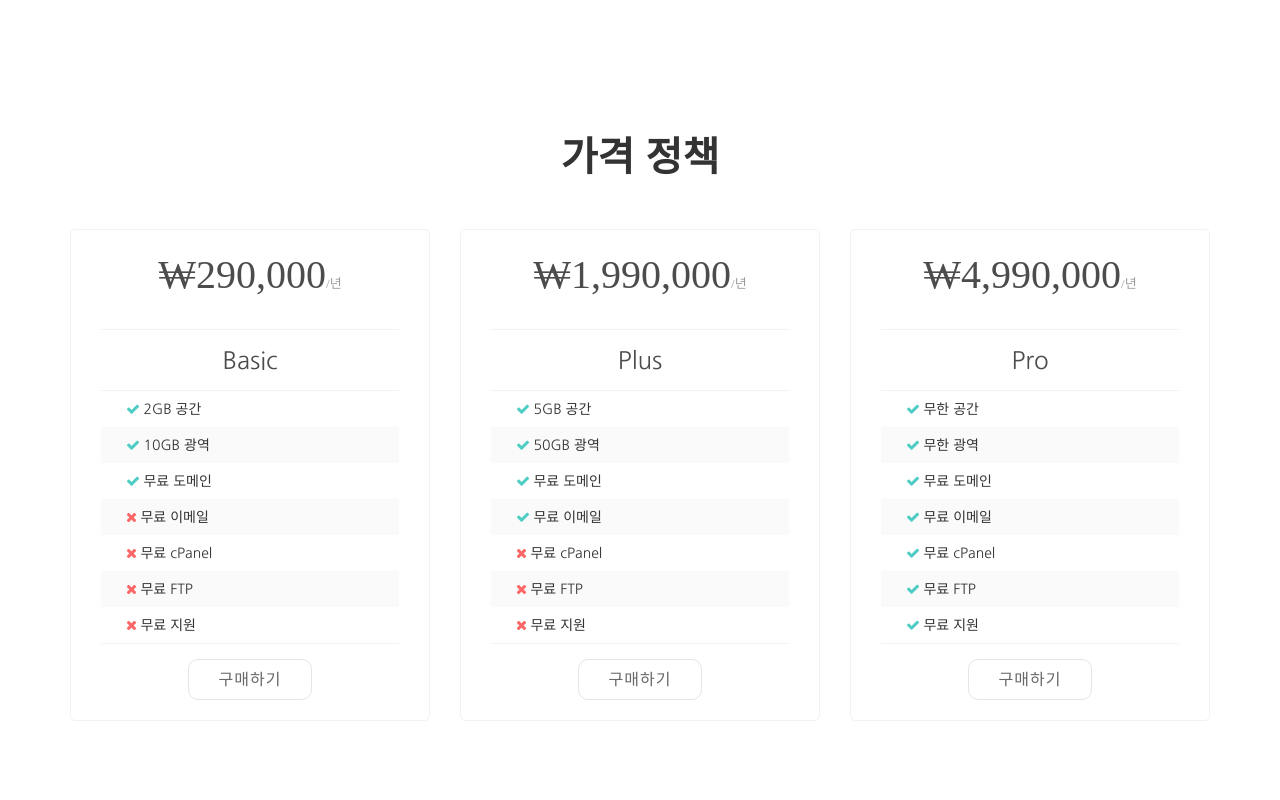
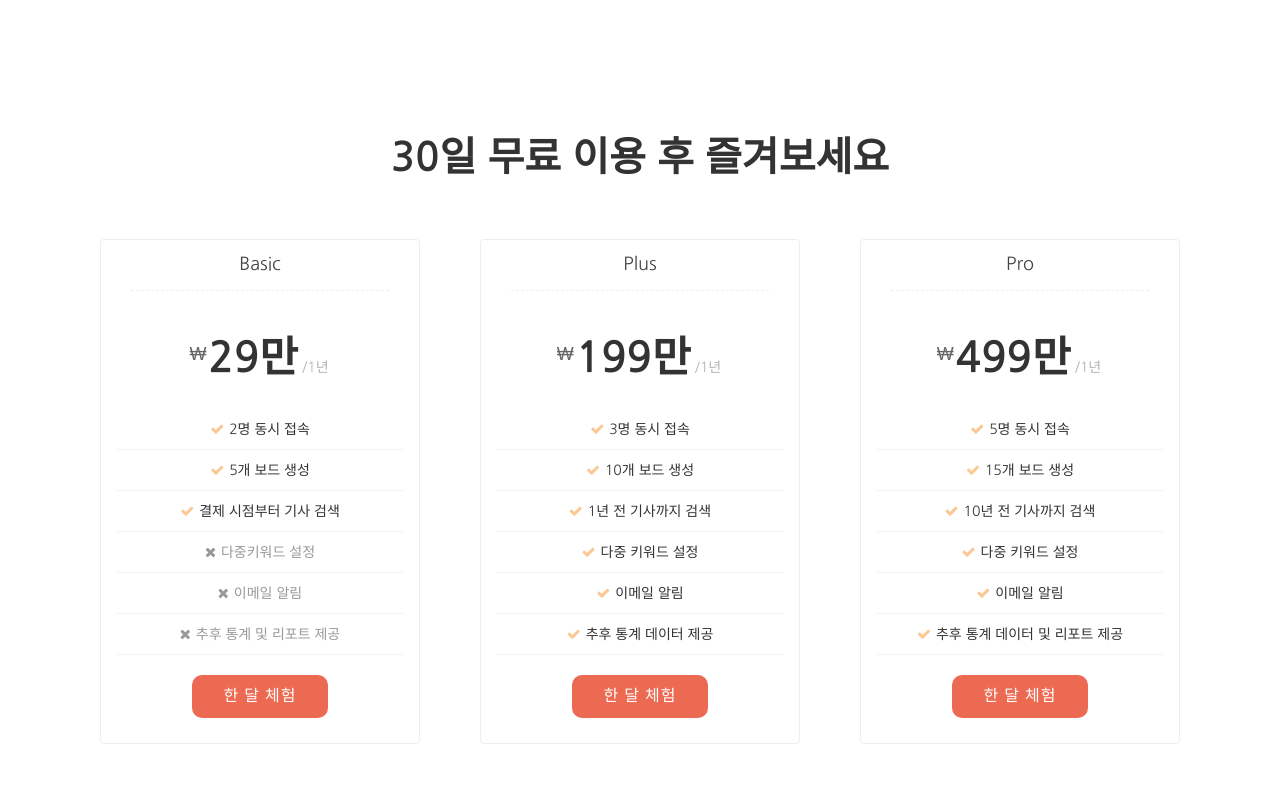
Before and after one commit to BABAHIRONOBU/FindIssue_landingPage, a website: page index.html in a window 1280 px wide. Shown: the part 2260-3060 px from the top of the page. Drawn offline with nearby package versions, Linux system fonts and the light colour scheme; a web font is replaced by a local one.

Commit message:
fix pricing-page

```diff
--- a/css/agency.css
+++ b/css/agency.css
@@ -47,7 +47,7 @@ h3,
 h4,
 h5,
 h6 {
-  font-family: "Montserrat", "Helvetica Neue", Helvetica, Arial, sans-serif;
+  font-family: "Nanum Gothic", serif;
   font-weight: 700;
 }
 .img-centered {
@@ -1045,3 +1045,194 @@ body {
   line-height: 40px;
   margin-bottom: 80px;
 }
+/* ======= Pricing ======= */
+.pricing {
+  padding: 80px 0;
+  padding-top: 130px;
+  position: relative;
+  z-index: 10;
+  font-family: "Nanum Gothic", serif;
+}
+.pricing .title {
+  font-size: 40px;
+  font-weight: 700;
+  margin-top: 0;
+  margin-bottom: 60px;
+}
+.pricing .intro {
+  margin-bottom: 30px;
+}
+.pricing .item {
+  padding: 0 30px;
+  -webkit-border-radius: 4px;
+  -moz-border-radius: 4px;
+  -ms-border-radius: 4px;
+  -o-border-radius: 4px;
+  border-radius: 4px;
+  margin-bottom: 30px;
+}
+.pricing .item.best-buy {
+  top: -15px;
+  z-index: 11;
+  position: relative;
+}
+.pricing .item.best-buy .item-inner {
+  -webkit-box-shadow: 0px 0px 10px 0px rgba(0, 0, 0, 0.2);
+  -moz-box-shadow: 0px 0px 10px 0px rgba(0, 0, 0, 0.2);
+  box-shadow: 0px 0px 10px 0px rgba(0, 0, 0, 0.2);
+}
+.pricing .item.best-buy .item-inner:hover {
+  -webkit-box-shadow: 0px 0px 20px 0px rgba(0, 0, 0, 0.25);
+  -moz-box-shadow: 0px 0px 20px 0px rgba(0, 0, 0, 0.25);
+  box-shadow: 0px 0px 20px 0px rgba(0, 0, 0, 0.25);
+}
+.pricing .item.best-buy .heading {
+  padding-top: 45px;
+}
+.pricing .item.best-buy .content {
+  padding-bottom: 45px;
+}
+.pricing .item .item-inner {
+  background: #fff;
+  -webkit-border-radius: 4px;
+  -moz-border-radius: 4px;
+  -ms-border-radius: 4px;
+  -o-border-radius: 4px;
+  border-radius: 4px;
+  -moz-background-clip: padding;
+  -webkit-background-clip: padding-box;
+  background-clip: padding-box;
+  position: relative;
+  border: 1px solid #eee;
+}
+.pricing .item .item-inner:hover {
+  -webkit-box-shadow: 0px 0px 10px 0px rgba(0, 0, 0, 0.2);
+  -moz-box-shadow: 0px 0px 10px 0px rgba(0, 0, 0, 0.2);
+  box-shadow: 0px 0px 10px 0px rgba(0, 0, 0, 0.2);
+}
+.pricing .item .heading {
+  margin-top: 0;
+  padding: 15px 30px 15px;
+  -webkit-border-top-right-radius: 4px;
+  -webkit-border-bottom-right-radius: 0;
+  -webkit-border-bottom-left-radius: 0;
+  -webkit-border-top-left-radius: 4px;
+  -moz-border-radius-topright: 4px;
+  -moz-border-radius-bottomright: 0;
+  -moz-border-radius-bottomleft: 0;
+  -moz-border-radius-topleft: 4px;
+  border-top-right-radius: 4px;
+  border-bottom-right-radius: 0;
+  border-bottom-left-radius: 0;
+  border-top-left-radius: 4px;
+  -moz-background-clip: padding;
+  -webkit-background-clip: padding-box;
+  background-clip: padding-box;
+}
+.pricing .item .heading .title {
+  margin-bottom: 30px;
+  padding-bottom: 15px;
+  font-weight: 400;
+  font-size: 18px;
+  border-bottom: 1px dashed #eee;
+  color: #444;
+}
+.pricing .item .content {
+  padding: 20px 15px;
+  padding-top: 0;
+  font-size: 14px;
+}
+.pricing .item .price-figure {
+  -webkit-border-radius: 50%;
+  -moz-border-radius: 50%;
+  -ms-border-radius: 50%;
+  -o-border-radius: 50%;
+  border-radius: 50%;
+  -moz-background-clip: padding;
+  -webkit-background-clip: padding-box;
+  background-clip: padding-box;
+  margin: 0 auto;
+}
+.pricing .item .price-figure .number {
+  font-size: 42px;
+  font-weight: bold;
+}
+.pricing .item .price-figure .unit {
+  font-weight: 400;
+  color: #b3b3b3;
+}
+.pricing .item .price-figure .currency {
+  top: -12px;
+  right: 2px;
+  position: relative;
+  font-family: arial, sans-serif;
+  color: #666;
+  font-size: 18px;
+}
+.pricing .item .ribbon {
+  position: absolute;
+  top: -6px;
+  right: -6px;
+  width: 110px;
+  height: 110px;
+  overflow: hidden;
+}
+.pricing .item .ribbon .text {
+  position: relative;
+  left: -8px;
+  top: 18px;
+  width: 158px;
+  padding: 10px 10px;
+  font-size: 15px;
+  font-weight: bold;
+  text-align: center;
+  text-transform: uppercase;
+  color: #fff;
+  background-color: #5d80a1;
+  -webkit-transform: rotate(45deg) translate3d(0, 0, 0);
+  -moz-transform: rotate(45deg) translate3d(0, 0, 0);
+  -ms-transform: rotate(45deg) translate3d(0, 0, 0);
+  -o-transform: rotate(45deg) translate3d(0, 0, 0);
+}
+.pricing .item .ribbon .text:before,
+.pricing .item .ribbon .text:after {
+  content: '';
+  position: absolute;
+  bottom: -5px;
+  border-top: 5px solid #2e4050;
+  border-left: 5px solid transparent;
+  border-right: 5px solid transparent;
+}
+.pricing .item .ribbon .text:before {
+  left: 0;
+}
+.pricing .item .ribbon .text:after {
+  right: 0;
+}
+.pricing .item .feature-list {
+  margin-bottom: 20px;
+}
+.pricing .item .feature-list li {
+  border-bottom: 1px solid #f3f3f3;
+  padding: 10px;
+}
+.pricing .item .feature-list li .fa {
+  margin-right: 5px;
+  color: #fbc893;
+}
+.pricing .item .feature-list li.disabled {
+  color: #999;
+}
+.pricing .item .feature-list li.disabled .fa {
+  color: #999;
+}
+a.btn-cta,
+.btn-cta {
+  padding: 8px 30px;
+}
+a.btn-cta-primary,
+.btn-cta-primary {
+  background: #ec6952;
+  border: 2px solid #ec6952;
+  color: #fff;
+}
--- a/index.html
+++ b/index.html
@@ -134,83 +134,77 @@
         </div>
     </section>
 
-    <section class="section" id="pricing">
-    			<div class="container">
-            <div class="row">
-                <div class="col-lg-12 text-center">
-                    <h2 class="section-heading">가격 정책</h2>
-                </div>
-            </div>
-    				<div class="row">
-    					<div class="col-md-4 pricing-padding">
-    						<div class="pricing-table">
-    							<div class="pricing-header">
-    								<div class="pt-price">&#8361;290,000<small>/년</small></div>
-    								<div class="pt-name">Basic</div>
-    							</div>
-    							<div class="pricing-body">
-    								<ul>
-    									<li><i class="fa fa-check"></i> <span class="kor-font">2GB 공간</span></li>
-    									<li><i class="fa fa-check"></i> <span class="kor-font">10GB 광역</span></li>
-    									<li><i class="fa fa-check"></i> <span class="kor-font">무료 도메인</span></li>
-    									<li><i class="fa fa-times"></i> <span class="kor-font">무료 이메일</span></li>
-    									<li><i class="fa fa-times"></i> <span class="kor-font">무료 cPanel</span></li>
-    									<li><i class="fa fa-times"></i> <span class="kor-font">무료 FTP</span></li>
-    									<li><i class="fa fa-times"></i> <span class="kor-font">무료 지원</span></li>
-    								</ul>
-    							</div>
-    							<div class="pricing-footer">
-    								<a href="#" class="btn btn-default kor-font">구매하기</a>
-    							</div>
-    						</div>
-    					</div>
-    					<div class="col-md-4 pricing-padding">
-    						<div class="pricing-table">
-    							<div class="pricing-header">
-    								<div class="pt-price">&#8361;1,990,000<small>/년</small></div>
-    								<div class="pt-name">Plus</div>
-    							</div>
-    							<div class="pricing-body">
-    								<ul>
-    									<li><i class="fa fa-check"></i> <span class="kor-font">5GB 공간</span></li>
-    									<li><i class="fa fa-check"></i> <span class="kor-font">50GB 광역</span></li>
-    									<li><i class="fa fa-check"></i> <span class="kor-font">무료 도메인</span></li>
-    									<li><i class="fa fa-check"></i> <span class="kor-font">무료 이메일</span></li>
-                      <li><i class="fa fa-times"></i> <span class="kor-font">무료 cPanel</span></li>
-    									<li><i class="fa fa-times"></i> <span class="kor-font">무료 FTP</span></li>
-    									<li><i class="fa fa-times"></i> <span class="kor-font">무료 지원</span></li>
-    								</ul>
-    							</div>
-    							<div class="pricing-footer">
-    								<a href="#" class="btn btn-default kor-font">구매하기</a>
-    							</div>
-    						</div>
-    					</div>
-    					<div class="col-md-4 pricing-padding">
-    						<div class="pricing-table">
-    							<div class="pricing-header">
-    								<div class="pt-price">&#8361;4,990,000<small>/년</small></div>
-    								<div class="pt-name">Pro</div>
-    							</div>
-    							<div class="pricing-body">
-    								<ul>
-    									<li><i class="fa fa-check"></i> <span class="kor-font">무한 공간</span></li>
-    									<li><i class="fa fa-check"></i> <span class="kor-font">무한 광역</span></li>
-    									<li><i class="fa fa-check"></i> <span class="kor-font">무료 도메인</span></li>
-    									<li><i class="fa fa-check"></i> <span class="kor-font">무료 이메일</span></li>
-    									<li><i class="fa fa-check"></i> <span class="kor-font">무료 cPanel</span></li>
-    									<li><i class="fa fa-check"></i> <span class="kor-font">무료 FTP</span></li>
-    									<li><i class="fa fa-check"></i> <span class="kor-font">무료 지원</span></li>
-    								</ul>
-    							</div>
-    							<div class="pricing-footer">
-    								<a href="#" class="btn btn-default kor-font">구매하기</a>
-    							</div>
-    						</div>
-    					</div>
-    				</div>
-    			</div>
-    		</section>
+    <section class="pricing section section-on-bg" id="pricing">
+        <div class="container">
+            <h2 class="title text-center">30일 <span class="highlight">무료</span> 이용 후 즐겨보세요</h2>
+             <div class="price-cols row">
+                <div class="items-wrapper col-md-12 col-sm-12 col-xs-12 col-md-offset-0 col-sm-offset-0 col-xs-offset-0">
+                    <div class="item price-1 col-md-4 col-sm-4 col-xs-12 text-center">
+                        <div class="item-inner">
+                            <div class="heading">
+                            <h3 class="title">Basic</h3>
+                                <p class="price-figure"><span class="price-figure-inner"><span class="currency">&#8361</span><span class="number">29만</span><span class="unit"> /1년</span></span></p>
+                            </div>
+                            <div class="content">
+                                <ul class="list-unstyled feature-list">
+                                    <li><i class="fa fa-check"></i>2명 동시 접속</li>
+                                    <li><i class="fa fa-check"></i>5개 보드 생성</li>
+                                    <li><i class="fa fa-check"></i>결제 시점부터 기사 검색</li>
+                                    <li class="disabled"><i class="fa fa-times"></i>다중키워드 설정</li>
+                                    <li class="disabled"><i class="fa fa-times"></i>이메일 알림</li>
+                                    <li class="disabled"><i class="fa fa-times"></i>추후 통계 및 리포트 제공</li>
+                                </ul>
+                                <a class="btn btn-cta btn-cta-primary" href="#">한 달 체험</a>
+
+                            </div><!--//content-->
+                        </div><!--//item-inner-->
+                    </div><!--//item-->
+
+                    <div class="item price-1 col-md-4 col-sm-4 col-xs-12 text-center">
+                        <div class="item-inner">
+                            <div class="heading">
+                            <h3 class="title">Plus</h3>
+                                <p class="price-figure"><span class="price-figure-inner"><span class="currency">&#8361</span><span class="number">199만</span><span class="unit"> /1년</span></span></p>
+                            </div>
+                            <div class="content">
+                                <ul class="list-unstyled feature-list">
+                                    <li><i class="fa fa-check"></i>3명 동시 접속</li>
+                                    <li><i class="fa fa-check"></i>10개 보드 생성</li>
+                                    <li><i class="fa fa-check"></i>1년 전 기사까지 검색</li>
+                                    <li><i class="fa fa-check"></i>다중 키워드 설정</li>
+                                    <li><i class="fa fa-check"></i>이메일 알림</li>
+                                    <li><i class="fa fa-check"></i>추후 통계 데이터 제공</li>
+                                </ul>
+                                <a class="btn btn-cta btn-cta-primary" href="#">한 달 체험</a>
+
+                            </div><!--//content-->
+                        </div><!--//item-inner-->
+                    </div><!--//item-->
+
+                    <div class="item price-3 col-md-4 col-sm-4 col-xs-12 text-center">
+                        <div class="item-inner">
+                            <div class="heading">
+                                <h3 class="title">Pro</h3>
+                                <p class="price-figure"><span class="price-figure-inner"><span class="currency">&#8361</span><span class="number">499만</span><span class="unit"> /1년</span></span></p>
+                            </div>
+                            <div class="content">
+                                <ul class="list-unstyled feature-list">
+                                    <li><i class="fa fa-check"></i>5명 동시 접속</li>
+                                    <li><i class="fa fa-check"></i>15개 보드 생성</li>
+                                    <li><i class="fa fa-check"></i>10년 전 기사까지 검색</li>
+                                    <li><i class="fa fa-check"></i>다중 키워드 설정</li>
+                                    <li><i class="fa fa-check"></i>이메일 알림</li>
+                                    <li><i class="fa fa-check"></i>추후 통계 데이터 및 리포트 제공</li>
+                                </ul>
+                                <a class="btn btn-cta btn-cta-primary" href="#">한 달 체험</a>
+
+                            </div><!--//content-->
+                        </div><!--//item-inner-->
+                    </div><!--//item-->
+                </div><!--//items-wrapper-->
+            </div><!--//row-->
+        </div><!--//container-->
+    </section><!--//pricing-->
 
     <footer class="section" id="page-bottom">
       <div class="container">
```
